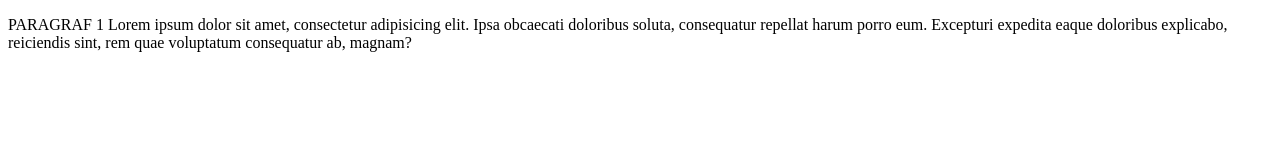
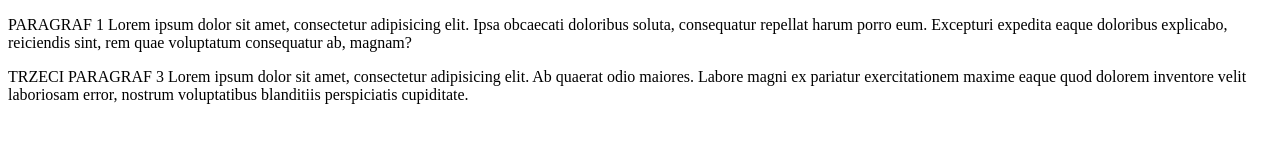
Before and after one commit to 5piotrlew/test, a plain HTML site: page index.html in a window 1280 px wide. Drawn offline with Linux system fonts and the light colour scheme.

Commit message:
trzeci paragraf

```diff
--- a/index.html
+++ b/index.html
@@ -6,5 +6,6 @@
 </head>
 <body>
     <p>PARAGRAF 1 Lorem ipsum dolor sit amet, consectetur adipisicing elit. Ipsa obcaecati doloribus soluta, consequatur repellat harum porro eum. Excepturi expedita eaque doloribus explicabo, reiciendis sint, rem quae voluptatum consequatur ab, magnam?</p>
+    <p>TRZECI PARAGRAF 3 Lorem ipsum dolor sit amet, consectetur adipisicing elit. Ab quaerat odio maiores. Labore magni ex pariatur exercitationem maxime eaque quod dolorem inventore velit laboriosam error, nostrum voluptatibus blanditiis perspiciatis cupiditate.</p>
 </body>
 </html>
```
